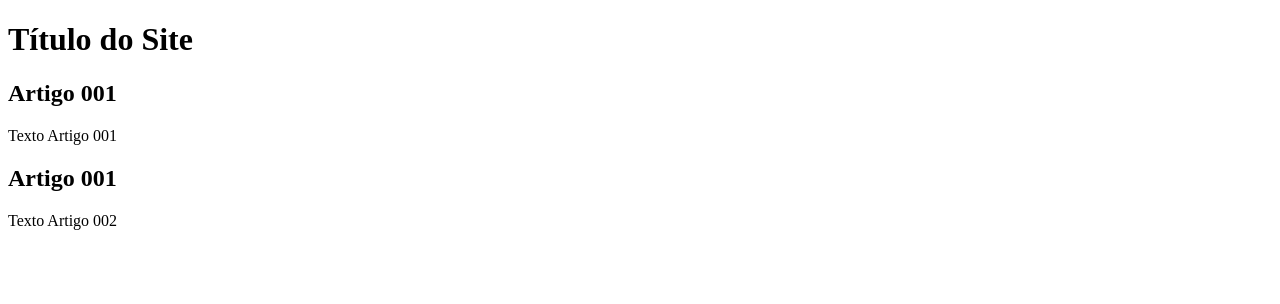
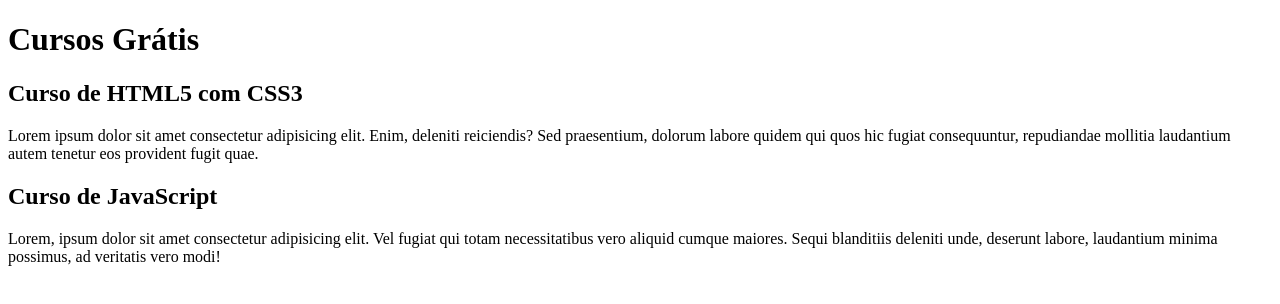
Before and after one commit to felipeoliveirasites/projeto-site, a plain HTML site: page index.html in a window 1280 px wide. Drawn offline with Linux system fonts and the light colour scheme.

Commit message:
comecei a escrever o conteúdo

```diff
--- a/index.html
+++ b/index.html
@@ -8,15 +8,15 @@
 <body>
     <main>
         <header>
-            <h1>Título do Site</h1>
+            <h1>Cursos Grátis</h1>
         </header>
         <article>
-            <h2>Artigo 001</h2>
-            <p>Texto Artigo 001</p>
+            <h2>Curso de HTML5 com CSS3</h2>
+            <p>Lorem ipsum dolor sit amet consectetur adipisicing elit. Enim, deleniti reiciendis? Sed praesentium, dolorum labore quidem qui quos hic fugiat consequuntur, repudiandae mollitia laudantium autem tenetur eos provident fugit quae.</p>
         </article>
         <article>
-            <h2>Artigo 001</h2>
-            <p>Texto Artigo 002</p>
+            <h2>Curso de JavaScript</h2>
+            <p>Lorem, ipsum dolor sit amet consectetur adipisicing elit. Vel fugiat qui totam necessitatibus vero aliquid cumque maiores. Sequi blanditiis deleniti unde, deserunt labore, laudantium minima possimus, ad veritatis vero modi!</p>
         </article>
     </main>
 </body>
```
